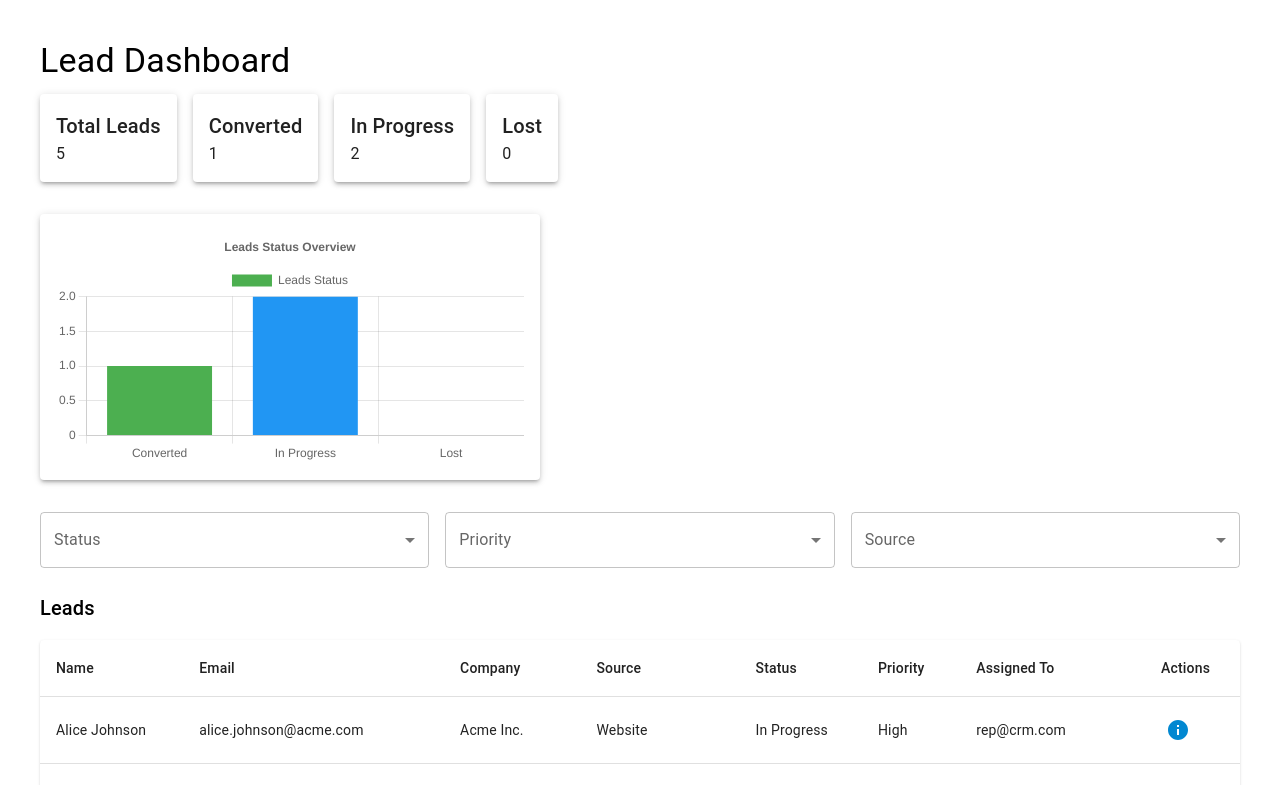
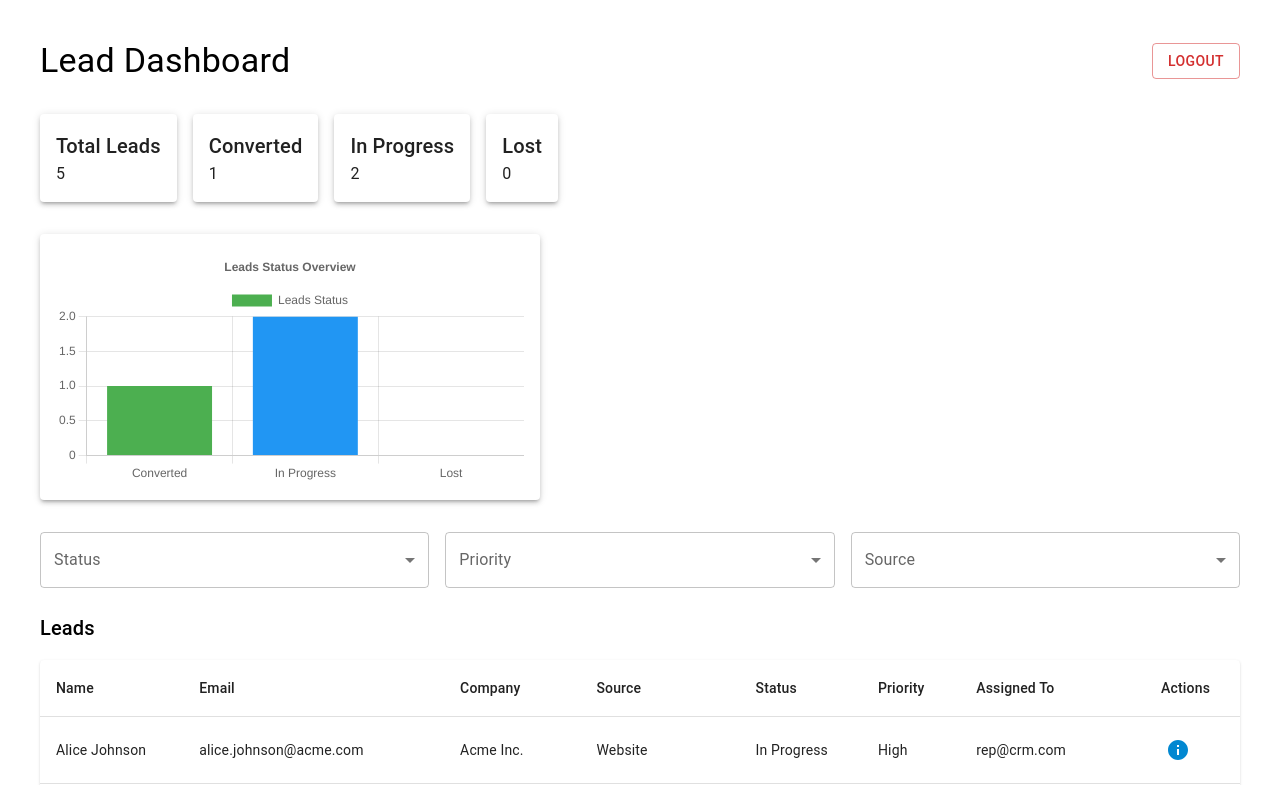
Before and after one commit to Eman-Abukhater/crm-leads-dashboard, a Next.js app: page /dashboard/leads in a window 1280 px wide. Shown: the top 785 px of the page. Built offline with nearby package versions, Linux system fonts and the light colour scheme; no server answers; sample sign-in values are in the browser's storage.

Commit message:
add logout button

```diff
--- a/src/app/dashboard/leads/page.jsx
+++ b/src/app/dashboard/leads/page.jsx
@@ -12,6 +12,7 @@ import {
   InputLabel,
   Select,
   MenuItem,
+  Button,
 } from "@mui/material";
 import { Bar } from "react-chartjs-2";
 import {
@@ -32,7 +33,7 @@ ChartJS.register(
   Tooltip,
   Legend
 );
-
+import { signOut } from "next-auth/react";
 import { useState, useMemo } from "react";
 import { useSession } from "next-auth/react";
 import { useRouter } from "next/navigation";
@@ -110,9 +111,21 @@ export default function LeadDashboardPage() {
 
   return (
     <Box p={4}>
-      <Typography variant="h4" gutterBottom>
-        Lead Dashboard
-      </Typography>
+      <Box
+        display="flex"
+        justifyContent="space-between"
+        alignItems="center"
+        mb={4}
+      >
+        <Typography variant="h4">Lead Dashboard</Typography>
+        <Button
+          variant="outlined"
+          color="error"
+          onClick={() => signOut({ callbackUrl: "/login" })}
+        >
+          Logout
+        </Button>
+      </Box>
 
       {/* Stats Section */}
       <Grid container spacing={2} sx={{ mb: 4 }}>
```
